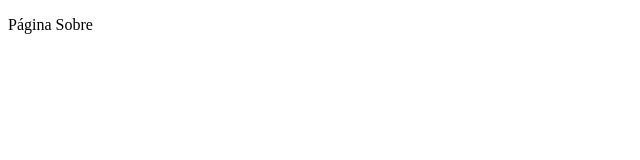
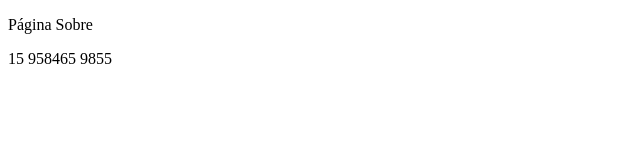
Before and after one commit to paulohmls/github-master, a plain HTML site: page sobre.html in a window 1280 px wide. Shown: the whole page, without its empty margins (0-640 px from the left). Drawn offline with Linux system fonts and the light colour scheme.

Commit message:
finalização da pagina closes #3

```diff
--- a/sobre.html
+++ b/sobre.html
@@ -8,5 +8,6 @@
     </head>
     <body>
         <p>Página Sobre</p>
+        <p>15 958465 9855</p>
     </body>
 </html>
```
